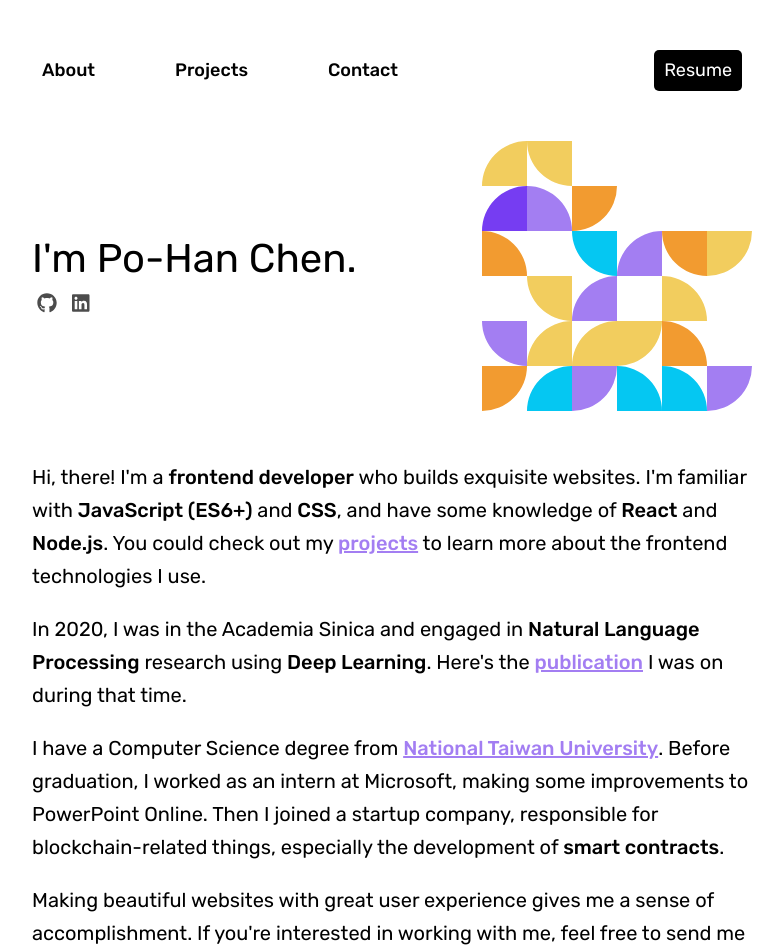
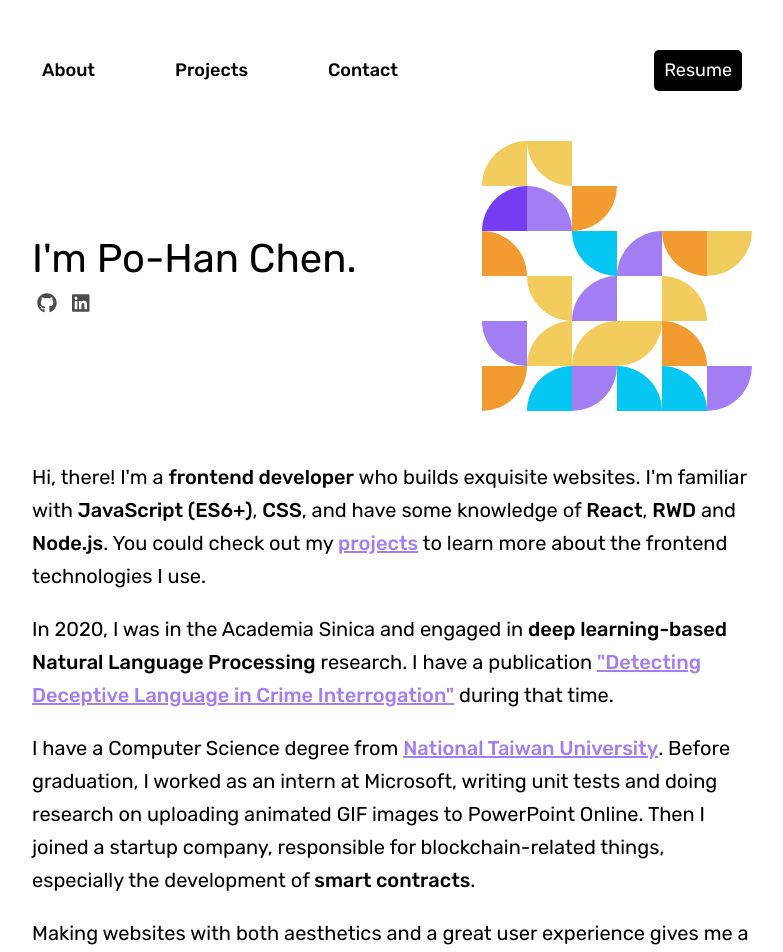
Before and after one commit to dont-hurry/portfolio, a React (Create React App) app: page / in a window 1280 px wide. Shown: the top 952 px of the page, without its empty margins (248-1031 px from the left). Built offline with nearby package versions, Linux system fonts and the light colour scheme.

Commit message:
Update contents and styles

```diff
--- a/src/pages/about.js
+++ b/src/pages/about.js
@@ -6,38 +6,39 @@ export default function About() {
     <PageLayout title="I'm Po-Han Chen.">
       <p>
         Hi, there! I'm a <b>frontend developer</b> who builds exquisite
-        websites. I'm familiar with <b>JavaScript (ES6+)</b> and <b>CSS</b>, and
-        have some knowledge of <b>React</b> and <b>Node.js</b>. You could check
-        out my <Link to="/projects/">projects</Link> to learn more about the
-        frontend technologies I use.
+        websites. I'm familiar with <b>JavaScript (ES6+)</b>, <b>CSS</b>, and
+        have some knowledge of <b>React</b>, <b>RWD</b> and <b>Node.js</b>. You
+        could check out my <Link to="/projects/">projects</Link> to learn more
+        about the frontend technologies I use.
       </p>
       <p>
         In 2020, I was in the Academia Sinica and engaged in{" "}
-        <b>Natural Language Processing</b> research using <b>Deep Learning</b>.
-        Here's the{" "}
+        <b>deep learning-based Natural Language Processing</b> research. I have
+        a publication{" "}
         <a
           href="https://link.springer.com/chapter/10.1007/978-3-030-50341-3_7"
           target="_blank"
           rel="noreferrer"
         >
-          publication
+          "Detecting Deceptive Language in Crime Interrogation"
         </a>{" "}
-        I was on during that time.
+        during that time.
       </p>
       <p>
         I have a Computer Science degree from{" "}
         <a href="https://www.ntu.edu.tw/" target="_blank" rel="noreferrer">
           National Taiwan University
         </a>
-        . Before graduation, I worked as an intern at Microsoft, making some
-        improvements to PowerPoint Online. Then I joined a startup company,
-        responsible for blockchain-related things, especially the development of{" "}
+        . Before graduation, I worked as an intern at Microsoft, writing unit
+        tests and doing research on uploading animated GIF images to PowerPoint
+        Online. Then I joined a startup company, responsible for
+        blockchain-related things, especially the development of{" "}
         <b>smart contracts</b>.
       </p>
       <p>
-        Making beautiful websites with great user experience gives me a sense
-        of accomplishment. If you're interested in working with me, feel free to
-        send me an <a href="mailto:pohanc649@gmail.com">email</a>.
+        Making websites with both aesthetics and a great user experience gives
+        me a sense of accomplishment. If you're interested in working with me,
+        feel free to send me an <a href="mailto:pohanc649@gmail.com">email</a>.
       </p>
     </PageLayout>
   );
--- a/src/pages/projects.js
+++ b/src/pages/projects.js
@@ -45,7 +45,7 @@ const noteworthyProjects = [
   {
     title: "Ear Beats",
     description: "A demo webpage displaying an animated slide effect to .",
-    tags: ["JavaScript"],
+    tags: ["JavaScript", "RWD"],
     screenshot: "ear-beats.png",
     linkGitHub: "https://github.com/dont-hurry/ear-beats",
     linkDemo: "https://admiring-kalam-72669d.netlify.app/",
--- a/src/pages/projects.module.css
+++ b/src/pages/projects.module.css
@@ -48,7 +48,7 @@
 }
 
 .tag {
-  color: rgba(0, 0, 0, 0.7);
+  color: rgba(0, 0, 0, 0.6);
   font-size: 14px;
 }
 
```
